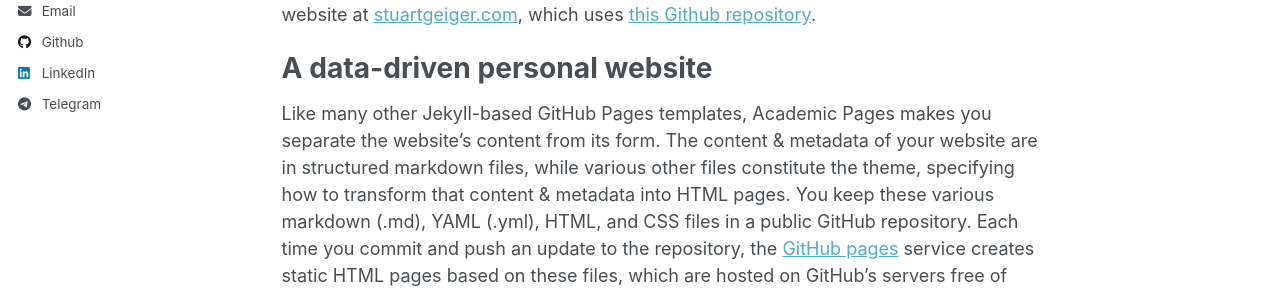
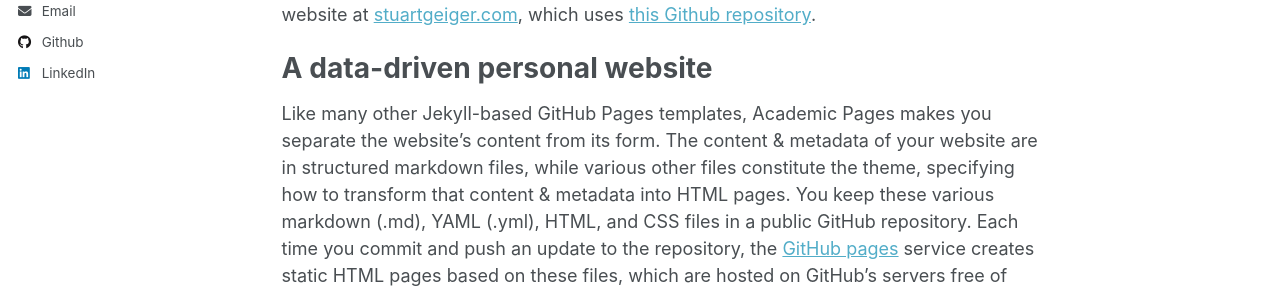
Before and after one commit to zahra-abbasi-vault/zahra-abbasi-vault.github.io, a Jekyll site: the page built from _pages/about.md, in a window 1280 px wide. Shown: the part 418-706 px from the top of the page. Built offline with Jekyll 4.4.1, drawn with Linux system fonts in a browser that asks for light colours.

Commit message:
Update _config.yml

```diff
--- a/_config.yml
+++ b/_config.yml
@@ -63,7 +63,7 @@
   pinterest        : # Username
   soundcloud       : # Username
   steam            : # Username
-  telegram         : zahrw_abbasi
+  telegram         : #zahrw_abbasi
   tumblr           : # Username
   twitter          : # Username for X / Twitter
   vine             : # Username
```
